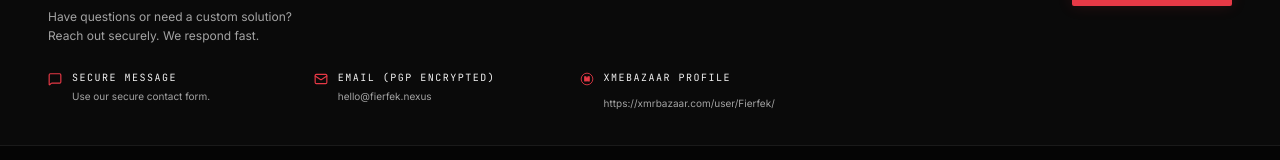
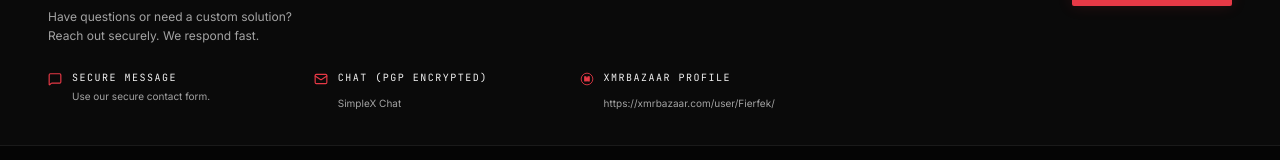
Before and after one commit to fierfek-git/nexus, a Next.js app: page / in a window 1280 px wide. Shown: the part 1728-1888 px from the top of the page. Built offline with nearby package versions, Linux system fonts and the light colour scheme.

Commit message:
Change 'EMAIL' to 'CHAT' and update profile name
Updated contact section to reflect new chat link and profile name.

```diff
--- a/components/contact-section.tsx
+++ b/components/contact-section.tsx
@@ -38,11 +38,16 @@ export function ContactSection() {
                 <Mail size={14} className="text-[#E63946] mt-0.5 shrink-0" />
                 <div>
                   <h4 className="text-[10px] font-mono tracking-[0.15em] text-[#F2F2F2] mb-1">
-                    EMAIL (PGP ENCRYPTED)
+                    CHAT (PGP ENCRYPTED)
                   </h4>
-                  <p className="text-[10px] text-[#A3A3A3]">
-                    hello@fierfek.nexus
-                  </p>
+                <a
+                 href="https://smp19.simplex.im/a#yHTqtQd6GRLoUi8SvKXbVqvmNgfKIKG4EqVpJHHncBo"
+                 target="_blank"
+                 rel="noopener noreferrer"
+                 className="text-[10px] text-[#A3A3A3] hover:text-[#E63946] transition-colors"
+                 >
+                   SimpleX Chat
+                 </a>
                 </div>
               </div>
 
@@ -53,7 +58,7 @@ export function ContactSection() {
                 </svg>
                 <div>
                   <h4 className="text-[10px] font-mono tracking-[0.15em] text-[#F2F2F2] mb-1">
-                    XMEBAZAAR PROFILE
+                    XMRBAZAAR PROFILE
                   </h4>
                 <a
                   href="https://xmrbazaar.com/user/Fierfek/"
```
